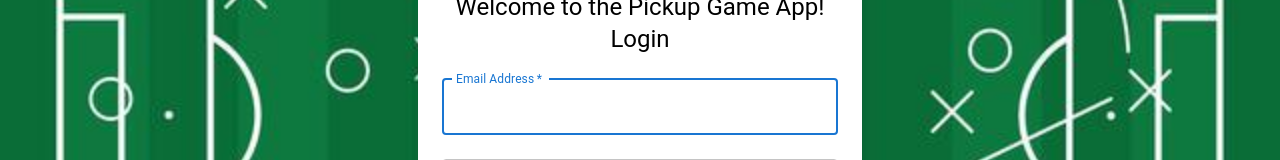
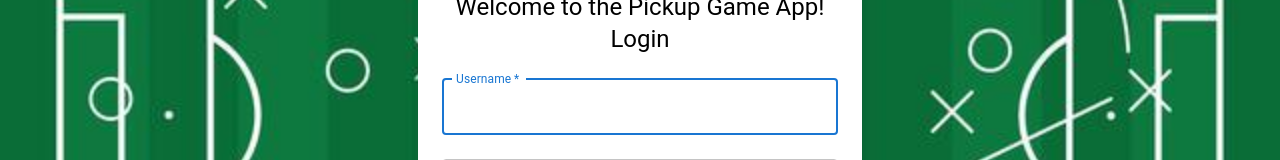
Before and after one commit to Gianpierr/PickUp, a React (Create React App) app in the folder pickup_frontend/: page / in a window 1280 px wide. Shown: the part 285-445 px from the top of the page. Built offline with nearby package versions, Linux system fonts and the light colour scheme.

Commit message:
comitting for tech exercise

```diff
--- a/pickup_frontend/src/pages/login.jsx
+++ b/pickup_frontend/src/pages/login.jsx
@@ -8,13 +8,13 @@ import { loginAPI } from '../api/loginAPI';
 
 
 function Login() {
-  const [email, setEmail] = React.useState('');
+  const [username, setUsername] = React.useState('');
   const [password, setPassword] = React.useState('');
 
   const handleLogin = async (event) => {
     event.preventDefault();
     try {
-      const data = await loginAPI({ email, password });
+      const data = await loginAPI({ username, password });
       //  token?
       alert('Login successful!');
     } catch (error) {
@@ -50,12 +50,12 @@ function Login() {
               margin="normal"
               required
               fullWidth
-              label="Email Address"
-              name="email"
-              autoComplete="email"
+              label="Username"
+              name="username"
+              autoComplete="username"
               autoFocus
-              value={email}
-              onChange={e => setEmail(e.target.value)}
+              value={username}
+              onChange={e => setUsername(e.target.value)}
             />
             <TextField
               margin="normal"
```
